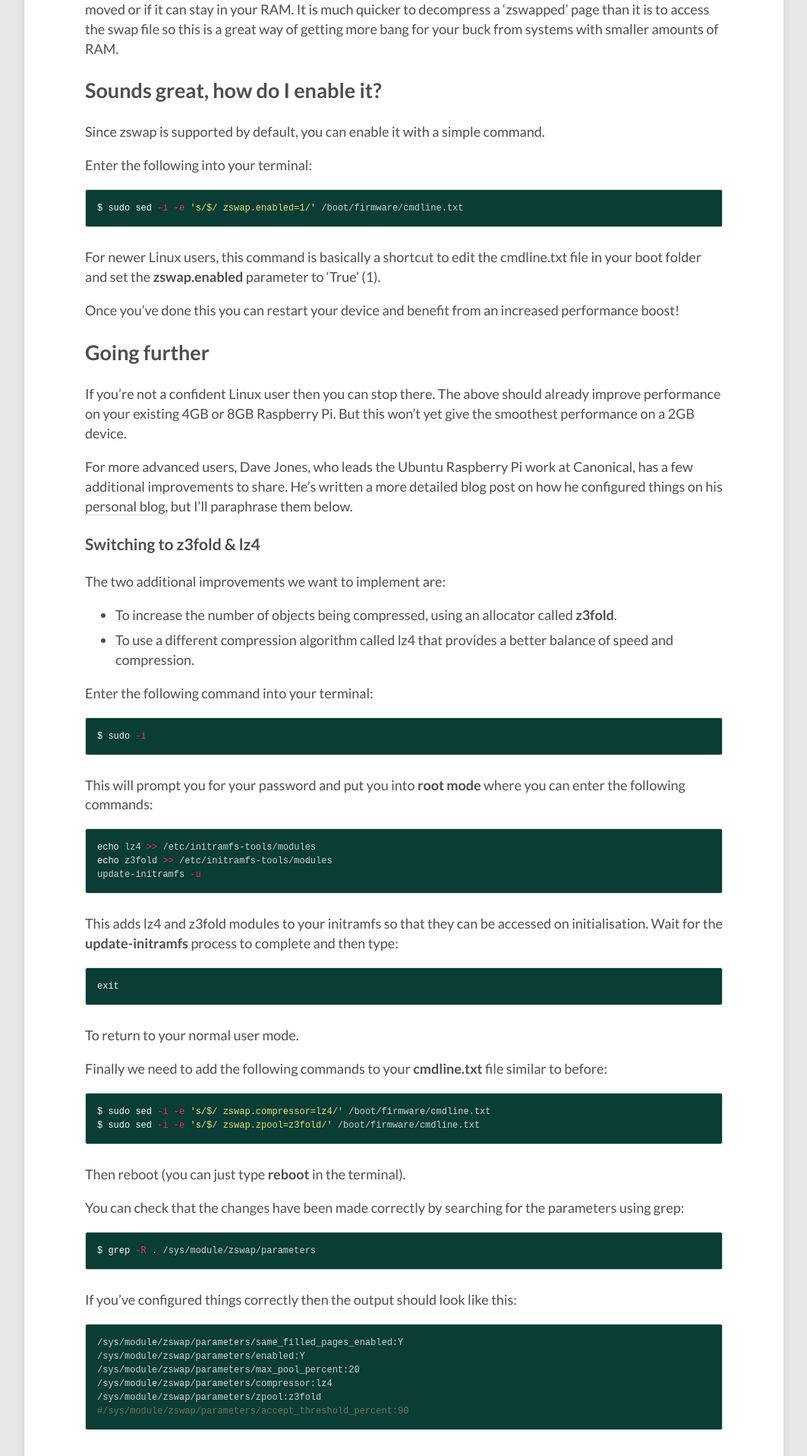
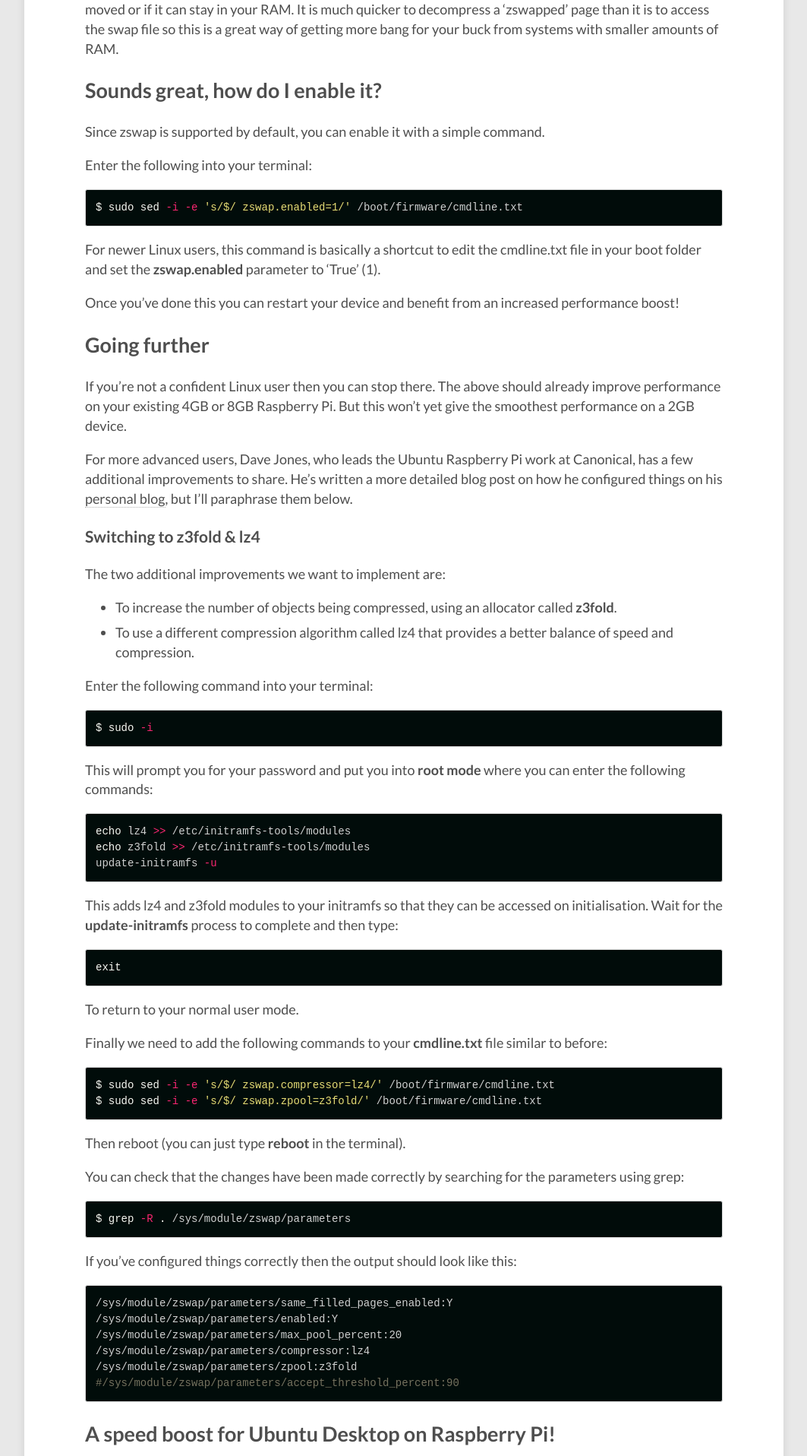
Before and after one commit to lucameng/lucameng.github.io, a Jekyll site: the page built from _posts/2022-05-06-Running-Ubuntu Desktop-on-a-2GB-Raspberry-Pi-4.md, in a window 1280 px wide. Shown: the part 1544-3460 px from the top of the page at 76% size, without its empty margins (108-1171 px from the left). Built offline with Jekyll 4.4.1, drawn with Linux system fonts in a browser that asks for light colours; grey boxes are pictures that could not be loaded.

Commit message:
change highlight font-size

```diff
--- a/_sass/_syntax.scss
+++ b/_sass/_syntax.scss
@@ -7,11 +7,11 @@ figure.highlight {
   position: relative;
   margin-bottom: 1.5em;
   color: #d0d0d0;
-  font-size: 1em;
+	@include font-rem(12);
   line-height: 1.5;
   border: 1px solid darken($body-color, 5);
   border-radius: 3px;
-  background-color: #093d36;
+  background-color: #010c0a;
 
   .highlight {
     margin: 0;
--- a/_sass/_typography.scss
+++ b/_sass/_typography.scss
@@ -115,7 +115,7 @@ figcaption > code,
 td > code {
   margin: 0 2px;
 	padding: 0 5px;
-  @include font-rem(12);
+  @include font-rem(14);
 	line-height: 1.5;
   border: 1px solid lighten(#000, 90);
 	background-color: lighten(#000, 95);
@@ -124,7 +124,7 @@ td > code {
 
 pre {
 
-	@include font-rem(12);
+	@include font-rem(14);
 	line-height: 1.5;
 	overflow-x: auto;
 
```
